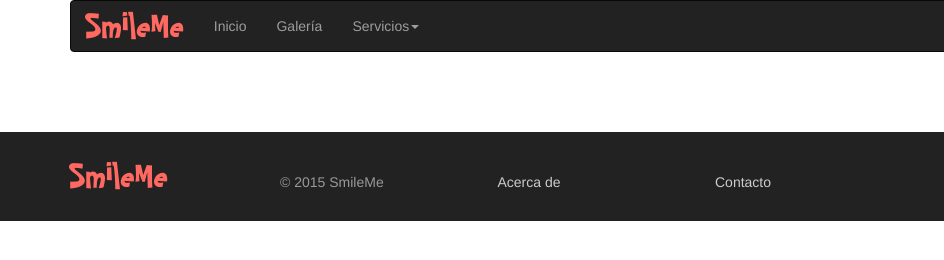
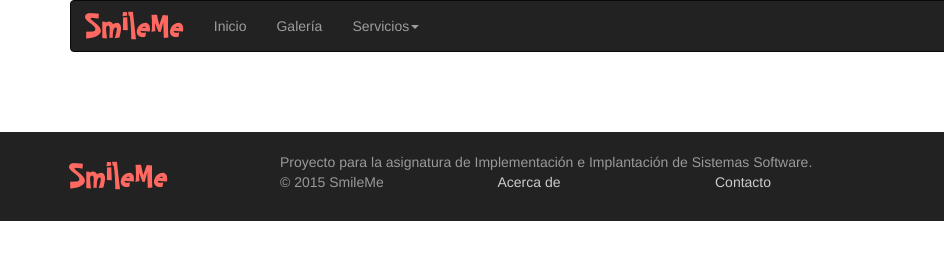
Before and after one commit to Salcarman/SmileMe, a website: page app/portada.html in a window 1280 px wide. Shown: the full height of the page, 0-944 px from the left. Drawn offline with nearby package versions, Linux system fonts and the light colour scheme; some packages are replaced by stand-ins of ours; files whose address does not match are found by name.

Commit message:
Footer en portada.html

```diff
--- a/app/portada.html
+++ b/app/portada.html
@@ -62,7 +62,7 @@
 		<div class="col-md-2 col-sm-12"><span class="estiloLetra">SmileMe</span></div>
 		<div class="col-md-7 col-sm-12">
 			<div class="info">
-				<div class="col-md-12 col-sm-12 col-xs-12">&nbsp;</div>
+				<div class="col-md-12 col-sm-12 col-xs-12">Proyecto para la asignatura de Implementación e Implantación de Sistemas Software.</div>
 				<div class="col-md-4 col-sm-12 col-xs-12">© 2015 SmileMe</div>
 				<div class="col-md-4 col-sm-12 col-xs-12"><a href="portada.html#acerca-de">Acerca de</a></div>
 				<div class="col-md-4 col-sm-12 col-xs-12"><a href="portada.html#contact">Contacto</a></div>
```
